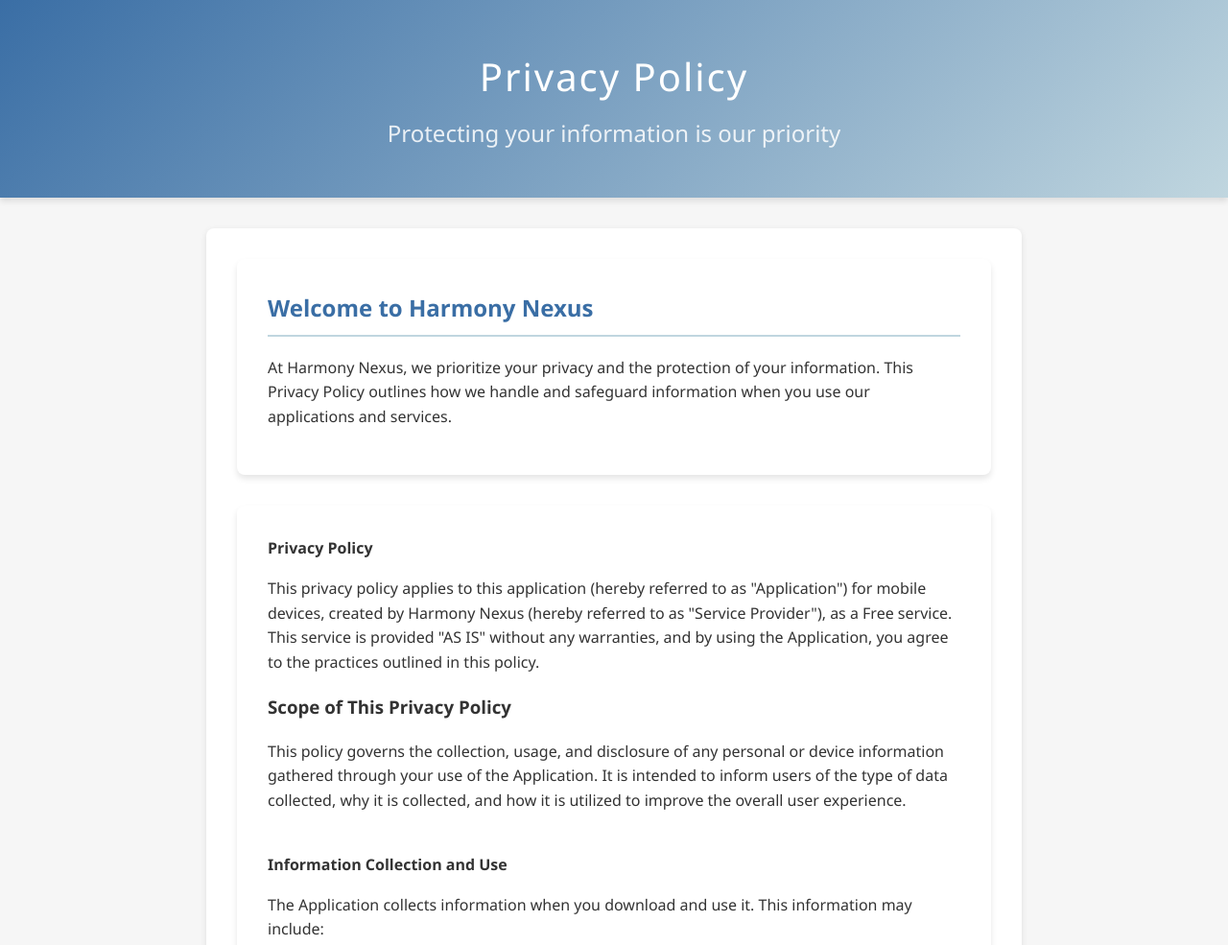
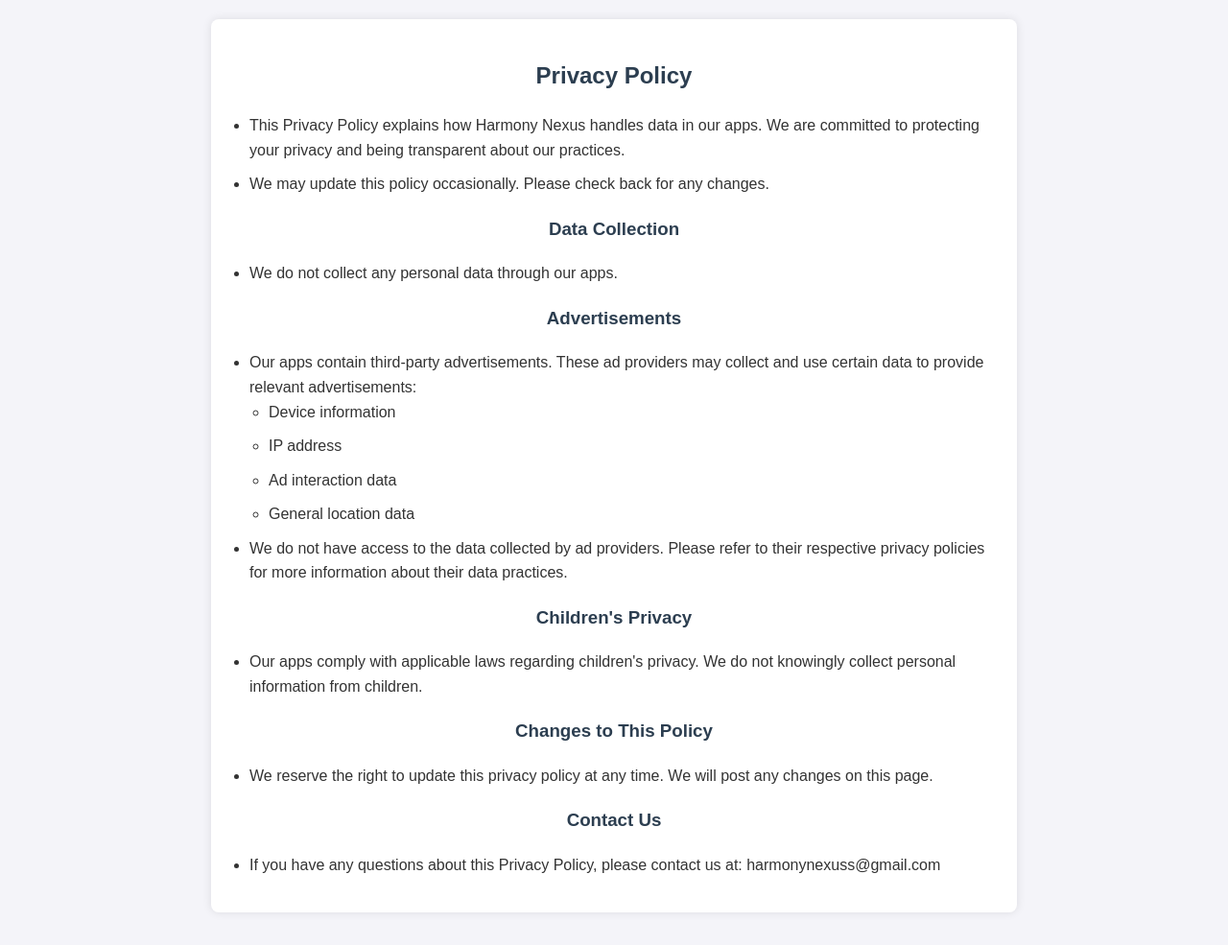
Before and after one commit to harmonynexuss/privacy_policy, a plain HTML site: page index.html in a window 1280 px wide. Shown: the top 985 px of the page at 96% size. Drawn offline with Linux system fonts and the light colour scheme.

Commit message:
Updated privacy policy

```diff
--- a/index.html
+++ b/index.html
@@ -3,191 +3,85 @@
 <head>
     <meta charset="UTF-8">
     <meta name="viewport" content="width=device-width, initial-scale=1.0">
-  <title>Privacy Policy - Harmony Nexus</title>
+    <title>Privacy Policy</title>
     <style>
-    :root {
-      --primary-color: #3a6ea5;
-      --secondary-color: #c0d6df;
-      --text-color: #333;
-      --background-color: #f6f6f6;
-      --accent-color: #47b3f7;
-      --footer-bg-color: #2a3d66;
-      --header-bg-color: linear-gradient(135deg, var(--primary-color), var(--secondary-color));
+        body {
+            font-family: Arial, sans-serif;
+            line-height: 1.6;
+            margin: 20px;
+            background-color: #f4f4f9;
+            color: #333;
         }
-
-    body, html {
-      margin: 0;
-      padding: 0;
-      font-family: 'Segoe UI', Tahoma, Geneva, Verdana, sans-serif;
-      background-color: var(--background-color);
-      color: var(--text-color);
-      line-height: 1.6;
+        h2, h3 {
+            text-align: center;
+            color: #2c3e50;
         }
-
-    header {
-      background: var(--header-bg-color);
-      color: white;
-      text-align: center;
-      padding: 3rem 1rem;
-      box-shadow: 0 4px 6px rgba(0, 0, 0, 0.1);
+        ul {
+            list-style-type: disc;
+            padding-left: 20px;
         }
-
-    .logo {
-      width: 120px;
-      height: 120px;
-      border-radius: 50%;
-      border: 4px solid white;
-      box-shadow: 0 0 15px rgba(0, 0, 0, 0.2);
-      margin-bottom: 1.5rem;
-      transition: transform 0.3s ease;
+        ul ul {
+            list-style-type: circle;
         }
-
-    .logo:hover {
-      transform: scale(1.1);
+        li {
+            margin-bottom: 10px;
         }
-
-    .header-title {
-      font-size: 2.5rem;
-      margin: 0;
-      letter-spacing: 2px;
-      font-weight: 300;
+        .container {
+            max-width: 800px;
+            margin: auto;
+            background: #fff;
+            padding: 20px;
+            box-shadow: 0 0 10px rgba(0, 0, 0, 0.1);
+            border-radius: 8px;
         }
-
-    .policy-subtitle {
-      font-size: 1.5rem;
-      font-weight: 400;
-      opacity: 0.85;
-      margin-top: 0.5rem;
-    }
-
-    main {
-      max-width: 850px;
-      margin: 2rem auto;
-      padding: 0 1rem;
-    }
-
-    section {
-      background-color: white;
-      border-radius: 8px;
-      padding: 2rem;
-      margin-bottom: 2rem;
-      box-shadow: 0 4px 6px rgba(0, 0, 0, 0.1);
-      transition: transform 0.3s ease, box-shadow 0.3s ease;
-    }
-
-    section:hover {
-      transform: translateY(-5px);
-      box-shadow: 0 4px 8px rgba(0, 0, 0, 0.15);
-    }
-
-    h2 {
-      color: var(--primary-color);
-      border-bottom: 2px solid var(--secondary-color);
-      padding-bottom: 0.5rem;
-      margin-top: 0;
-    }
-
-    ul {
-      padding-left: 1.5rem;
-    }
-
-    a {
-      color: var(--accent-color);
-      text-decoration: none;
-      transition: color 0.3s ease;
-    }
-
-    a:hover {
-      color: var(--primary-color);
-      text-decoration: underline;
-    }
-
-    footer {
-      background-color: var(--footer-bg-color);
-      color: white;
-      text-align: center;
-      padding: 1rem 0;
-      margin-top: 2rem;
-    }
-
-    .content-container {
-      background-color: #fff;
-      padding: 2rem;
-      border-radius: 8px;
-      box-shadow: 0 2px 6px rgba(0, 0, 0, 0.1);
-    }
-
-    .footer-text {
-      font-size: 0.9rem;
-      color: #aaa;
-    }
-
-    @media (max-width: 600px) {
-      .header-title {
-        font-size: 2rem;
-      }
-
-      .policy-subtitle {
-        font-size: 1.2rem;
-      }
-
-      section {
-        padding: 1.5rem;
-      }
+        .highlight {
+            font-weight: bold;
+            color: #e74c3c;
         }
     </style>
 </head>
 <body>
+<div class="container">
+    <h2 class="wp-block-heading has-text-align-center has-large-font-size">Privacy Policy</h2>
 
-<header>
-  <div class="header-title">Privacy Policy</div>
-  <div class="policy-subtitle">Protecting your information is our priority</div>
-</header>
+    <ul class="wp-block-list">
+        <li>This Privacy Policy explains how Harmony Nexus handles data in our apps. We are committed to protecting your privacy and being transparent about our practices.</li>
 
-<main>
-  <div class="content-container">
-    <section>
-      <h2>Welcome to Harmony Nexus</h2>
-      <p>At Harmony Nexus, we prioritize your privacy and the protection of your information. This Privacy Policy outlines how we handle and safeguard information when you use our applications and services.</p>
-    </section>
+        <li>We may update this policy occasionally. Please check back for any changes.</li>
+    </ul>
 
-    <section>
-      <strong>Privacy Policy</strong>
-     <p>This privacy policy applies to this application (hereby referred to as "Application") for mobile devices, created by Harmony Nexus (hereby referred to as "Service Provider"), as a Free service. This service is provided "AS IS" without any warranties, and by using the Application, you agree to the practices outlined in this policy.</p>
-        <h3>Scope of This Privacy Policy</h3>
-  <p>This policy governs the collection, usage, and disclosure of any personal or device information gathered through your use of the Application. It is intended to inform users of the type of data collected, why it is collected, and how it is utilized to improve the overall user experience.</p>
+    <h3 class="wp-block-heading">Data Collection</h3>
+    <ul class="wp-block-list">
+        <li>We do not collect any personal data through our apps.</li>
+    </ul>
 
-      <br><strong>Information Collection and Use</strong>
-      <p>The Application collects information when you download and use it. This information may include:</p>
+    <h3 class="wp-block-heading">Advertisements</h3>
+    <ul class="wp-block-list">
+        <li>Our apps contain third-party advertisements. These ad providers may collect and use certain data to provide relevant advertisements:
             <ul>
-        <li>Your device's Internet Protocol address (e.g. IP address)</li>
-        <li>The pages of the Application that you visit, the time and date of your visit, the time spent on those pages</li>
-        <li>The operating system you use on your mobile device</li>
+                <li>Device information</li>
+                <li>IP address</li>
+                <li>Ad interaction data</li>
+                <li>General location data</li>
             </ul>
-      <p>The Application does not gather precise information about the location of your mobile device.</p>
-    </section>
+        </li>
+        <li>We do not have access to the data collected by ad providers. Please refer to their respective privacy policies for more information about their data practices.</li>
+    </ul>
 
-    <section>
-      <strong>Third Party Access</strong>
-      <p>Only aggregated, anonymized data is periodically transmitted to external services to aid the Service Provider in improving the Application and their service. Below are the links to the Privacy Policy of the third-party service providers used by the Application:</p>
-      <ul>
-        <li><a href="https://www.google.com/policies/privacy/" target="_blank">Google Play Services</a></li>
-        <li><a href="https://support.google.com/admob/answer/6128543?hl=en" target="_blank">AdMob</a></li>
-        <li><a href="https://firebase.google.com/support/privacy" target="_blank">Google Analytics for Firebase</a></li>
-        <li><a href="https://firebase.google.com/support/privacy/" target="_blank">Firebase Crashlytics</a></li>
+    <h3 class="wp-block-heading">Children's Privacy</h3>
+    <ul class="wp-block-list">
+        <li>Our apps comply with applicable laws regarding children's privacy. We do not knowingly collect personal information from children.</li>
     </ul>
-    </section>
 
-    <section>
-      <strong>Contact Us</strong>
-      <p>If you have any questions regarding privacy while using the Application, or have questions about the practices, please contact the Service Provider via email at <a href="mailto:harmonynexuss@gmail.com">harmonynexuss@gmail.com</a>.</p>
-    </section>
+    <h3 class="wp-block-heading">Changes to This Policy</h3>
+    <ul class="wp-block-list">
+        <li>We reserve the right to update this privacy policy at any time. We will post any changes on this page.</li>
+    </ul>
+
+    <h3 class="wp-block-heading">Contact Us</h3>
+    <ul class="wp-block-list">
+        <li>If you have any questions about this Privacy Policy, please contact us at: harmonynexuss@gmail.com</li>
+    </ul>
 </div>
-</main>
-
-<footer>
-  <p>&copy; 2024 Harmony Nexus. All rights reserved.</p>
-</footer>
-
 </body>
 </html>
```
Lines whose indentation alone changed are shown as unchanged.
